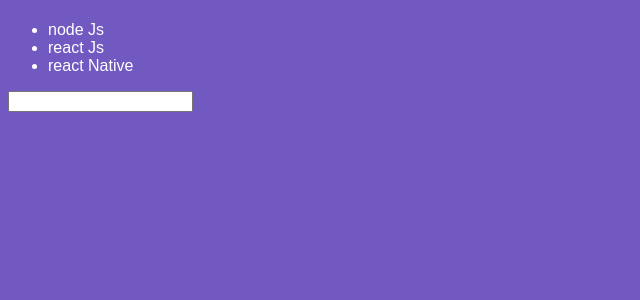
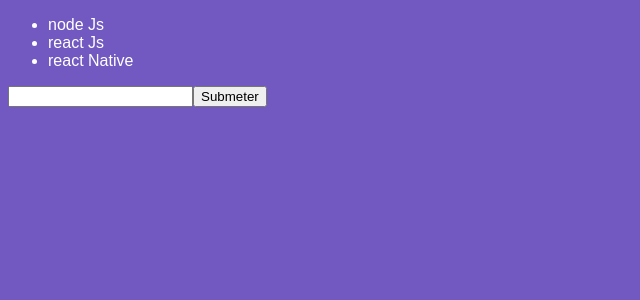
Before and after one commit to MarcusPianco/introducao-react, a React app: page / in a window 1280 px wide. Shown: the top 300 px of the page, without its empty margins (0-640 px from the left). Built offline with nearby package versions, Linux system fonts and the light colour scheme.

Commit message:
Learning about imutability and state change

```diff
--- a/src/components/TechList.js
+++ b/src/components/TechList.js
@@ -11,12 +11,21 @@ class TechList extends Component {
     });
   };
 
+  handleSubmit = e => {
+    e.preventDefault();
+    this.setState({
+      //cria um novo estado para o array,
+      //sempre copiar o content e adicionar
+      techs: [...this.state.techs, this.state.newTech],
+      newTech: ""
+    });
+  };
+
   render() {
     const { techs } = this.state;
 
     return (
-      <>
-        <h1>{this.state.newTech}</h1>
+      <form onSubmit={this.handleSubmit}>
         <ul>
           {techs.map(tech => (
             <li key={tech}>{tech}</li>
@@ -27,7 +36,8 @@ class TechList extends Component {
           onChange={this.handleInputChange}
           value={this.state.newTech}
         />
-      </>
+        <button type="submit">Submeter</button>
+      </form>
     );
   }
 }
```
